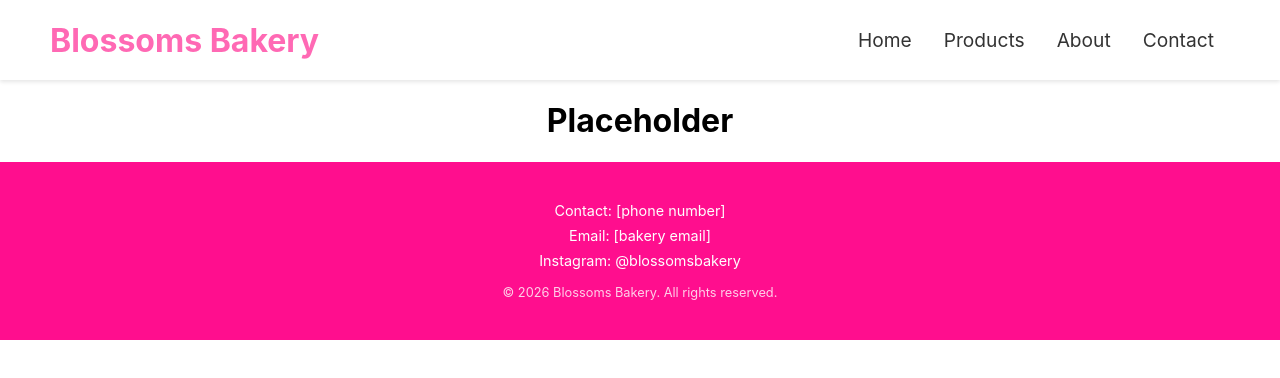
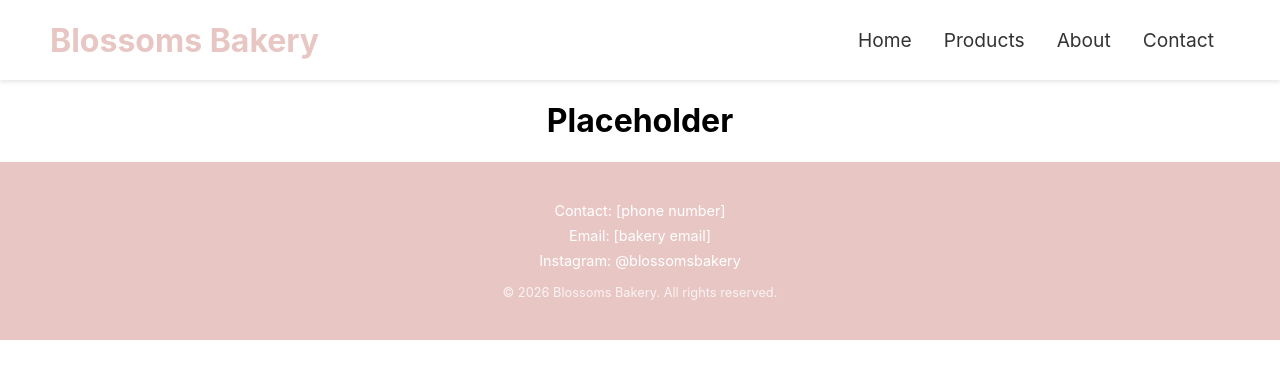
Before and after one commit to tishreddy/blossoms-bakery, a React (Create React App) app: page /contact in a window 1280 px wide. Shown: the top 378 px of the page. Built offline with nearby package versions, Linux system fonts and the light colour scheme.

Commit message:
updated color scheme

```diff
--- a/src/components/Footer.css
+++ b/src/components/Footer.css
@@ -1,5 +1,5 @@
 .footer {
-    background-color: #ff0e8e;
+    background-color: #e8c6c4;
     color: #fff;
     padding: 2rem 0;
     text-align: center;
--- a/src/components/Navbar.css
+++ b/src/components/Navbar.css
@@ -21,7 +21,7 @@
 }
 
 .navbar-logo {
-    color: #ff69b4;
+    color: #e8c6c4;
     text-decoration: none;
     font-size: 2rem;
     font-weight: bold;
```
Also changed, not shown: src/colours.txt (added), 1 other file (tests, documents, lock files or other folders).
